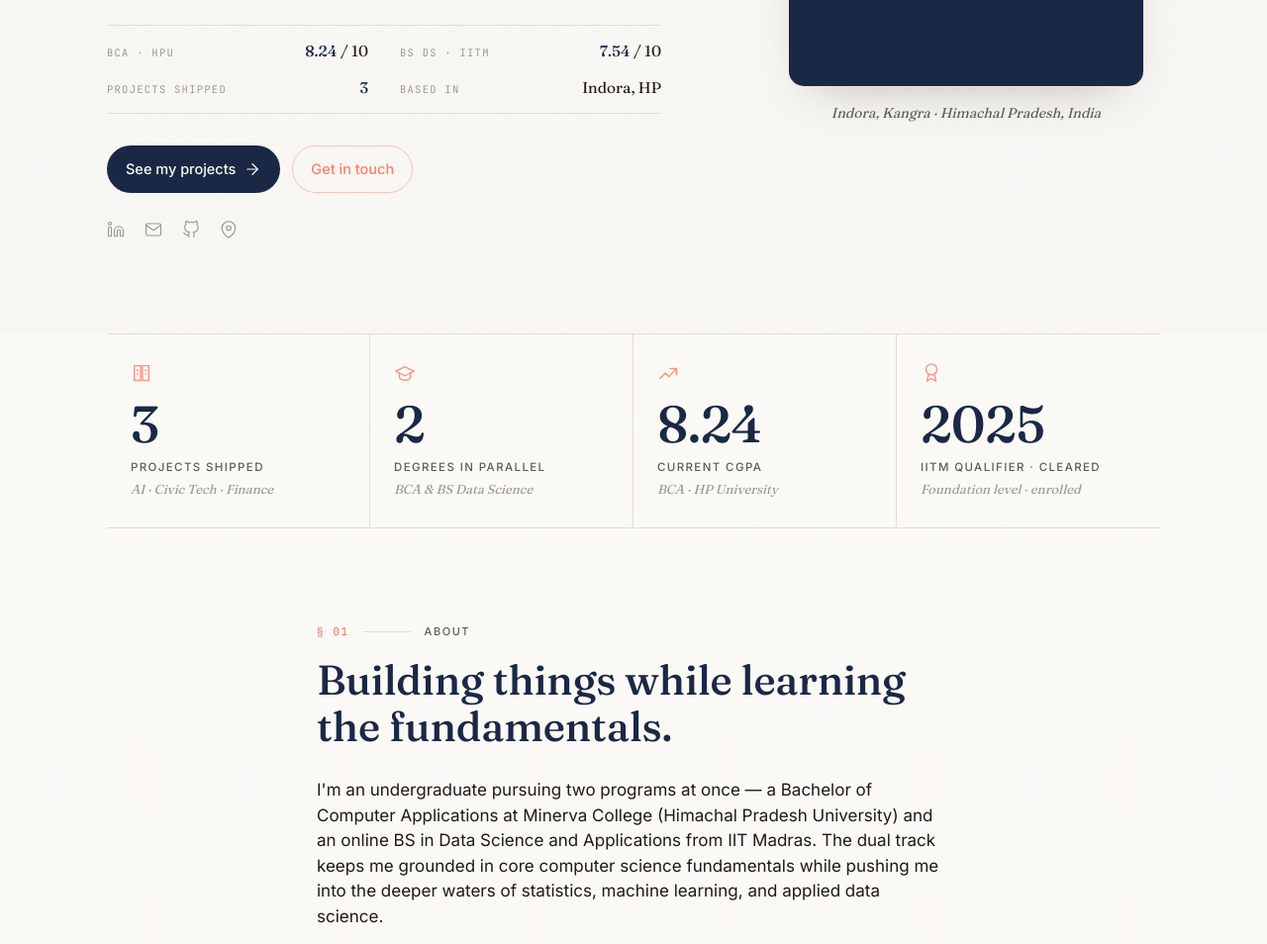
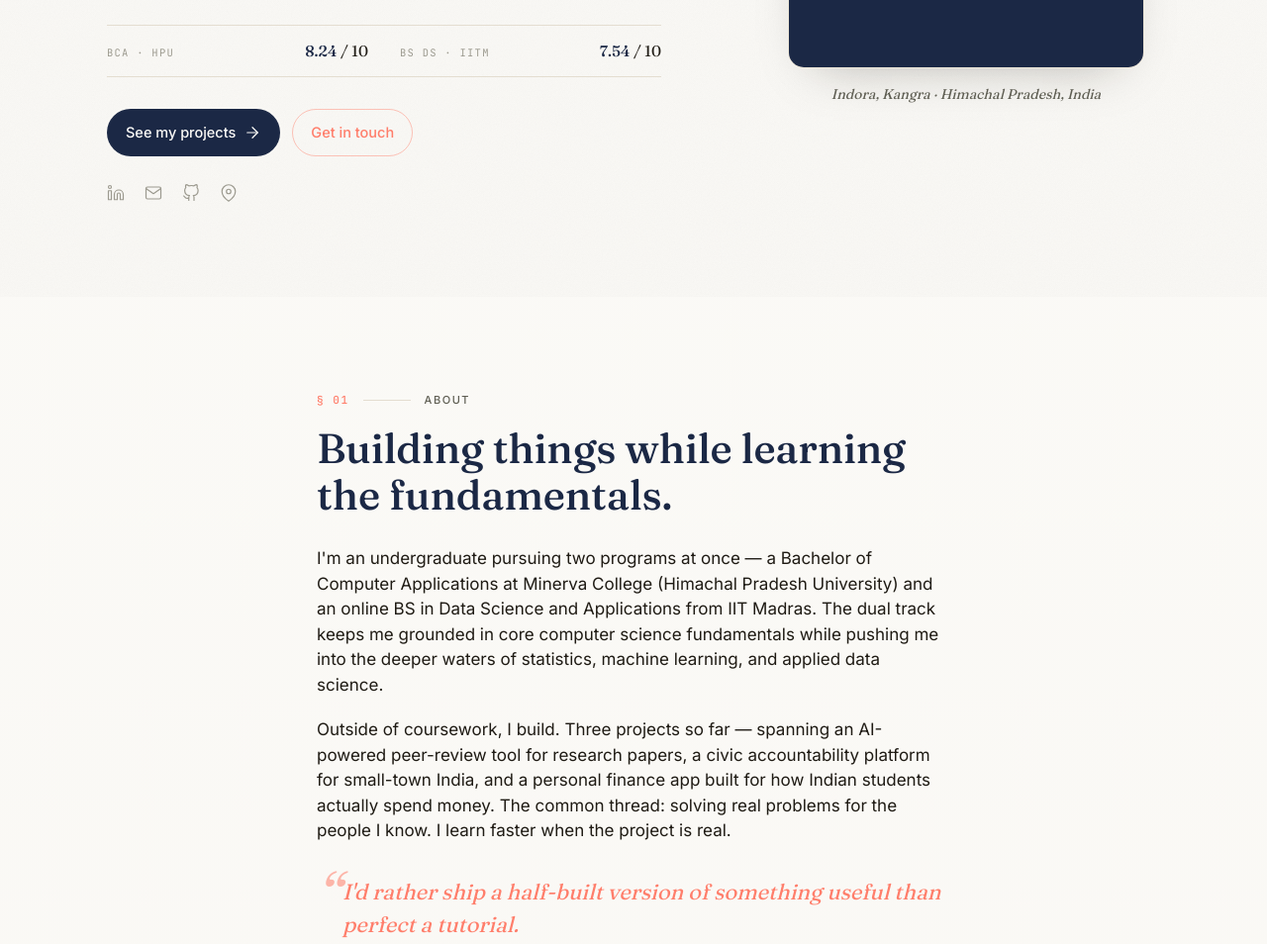
Before and after one commit to shreyasharma87/shreya-portfolio, a plain HTML site: page index.html in a window 1280 px wide. Shown: the part 542-1496 px from the top of the page at 99% size. Drawn offline with nearby package versions, Linux system fonts and the light colour scheme.

Commit message:
Remove stats strip and credentials block for cleaner look

```diff
--- a/index.html
+++ b/index.html
@@ -754,14 +754,6 @@
             <span class="cred-label">BS DS · IITM</span>
             <span class="cred-value"><strong>7.54</strong> / 10</span>
           </div>
-          <div class="cred-row">
-            <span class="cred-label">Projects shipped</span>
-            <span class="cred-value"><strong>3</strong></span>
-          </div>
-          <div class="cred-row">
-            <span class="cred-label">Based in</span>
-            <span class="cred-value">Indora, HP</span>
-          </div>
         </div>
 
         <!-- CTAs -->
@@ -812,43 +804,6 @@
   </div>
 </section>
 
-<!-- ================= STATS STRIP ================= -->
-<div class="container-narrow">
-  <div class="stats-strip fade-up">
-    <div class="stat-cell">
-      <div class="stat-icon">
-        <svg width="22" height="22" viewBox="0 0 24 24" fill="none" stroke="currentColor" stroke-width="1.5" stroke-linecap="round" stroke-linejoin="round"><path d="M4 4h7v16H4zM13 4h7v16h-7z"/><path d="M7 9h1M7 13h1M16 9h1M16 13h1"/></svg>
-      </div>
-      <div class="stat-num">3</div>
-      <div class="stat-label">Projects shipped</div>
-      <div class="stat-sub">AI · Civic Tech · Finance</div>
-    </div>
-    <div class="stat-cell">
-      <div class="stat-icon">
-        <svg width="22" height="22" viewBox="0 0 24 24" fill="none" stroke="currentColor" stroke-width="1.5" stroke-linecap="round" stroke-linejoin="round"><path d="M22 10L12 5 2 10l10 5 10-5z"/><path d="M6 12v5c0 1.5 3 3 6 3s6-1.5 6-3v-5"/></svg>
-      </div>
-      <div class="stat-num">2</div>
-      <div class="stat-label">Degrees in parallel</div>
-      <div class="stat-sub">BCA &amp; BS Data Science</div>
-    </div>
-    <div class="stat-cell">
-      <div class="stat-icon">
-        <svg width="22" height="22" viewBox="0 0 24 24" fill="none" stroke="currentColor" stroke-width="1.5" stroke-linecap="round" stroke-linejoin="round"><path d="M3 18l6-6 4 4 8-9"/><path d="M14 7h7v7"/></svg>
-      </div>
-      <div class="stat-num">8.24</div>
-      <div class="stat-label">Current CGPA</div>
-      <div class="stat-sub">BCA · HP University</div>
-    </div>
-    <div class="stat-cell">
-      <div class="stat-icon">
-        <svg width="22" height="22" viewBox="0 0 24 24" fill="none" stroke="currentColor" stroke-width="1.5" stroke-linecap="round" stroke-linejoin="round"><circle cx="12" cy="8" r="6"/><path d="M9 13l-2 8 5-3 5 3-2-8"/></svg>
-      </div>
-      <div class="stat-num">2025</div>
-      <div class="stat-label">IITM qualifier · cleared</div>
-      <div class="stat-sub">Foundation level · enrolled</div>
-    </div>
-  </div>
-</div>
 
 <!-- ================= ABOUT ================= -->
 <section id="about">
```
